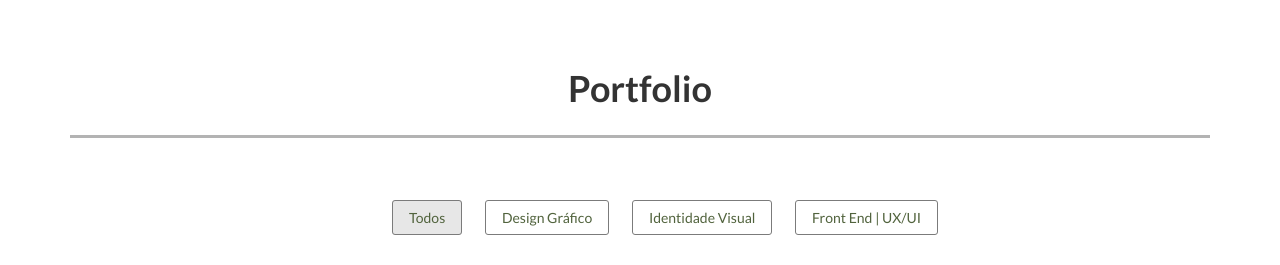
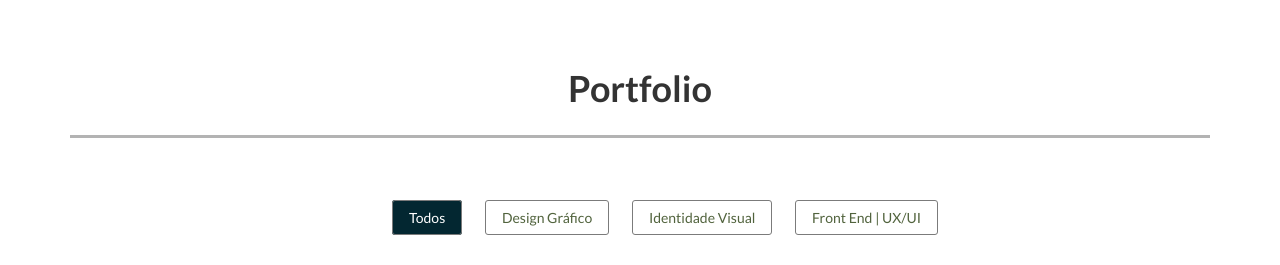
Before and after one commit to RobsonVinicius/robsondesigner, a PHP site: page / in a window 1280 px wide. Shown: the part 1761-2026 px from the top of the page. Run offline with PHP 8.4, Linux system fonts and the light colour scheme; some libraries are stand-ins or nearby versions.

Commit message:
animations buttons

```diff
--- a/css/style.css
+++ b/css/style.css
@@ -188,6 +188,16 @@ header p {
 	background-color: #0D394F;
 	color: #FFFFFF;
 }
+
+.btn-portfolio {
+	list-style: none;
+	transition: all 0.5s
+}
+
+.btn-portfolio:hover {
+	transform: scale(1.2);
+}
+
 /* Services Section */
 #services-section {
 	padding: 160px 0 200px 0; /*anteriormente 80 0 100 0 */
@@ -267,10 +277,12 @@ ol.type li a {
 	border-radius: 3px;
 }
 ol.type li a.active {
-	background: #e7e7e7;
+	background: #032731;
+	color: #ffffff;
 }
 ol.type li a:hover {
-	background: #F5F5F5;
+	background: #f1c40f;
+	color: #000000;
 }
 .isotope-item {
 	z-index: 2
--- a/index.html
+++ b/index.html
@@ -94,7 +94,7 @@
     <div class="front-image"></div>
     <h1 class="wow fadeInDown"><strong>Robson Vinicius <br> <span class="color">Designer</span></strong></h1>
     <p class="wow fadeInDown">Design Gráfico | UX/UI | Front End | SEO<br>Rankeie bem com estratégias de Marketing Digital<br><strong>S</strong>earch <strong>E</strong>ngine <strong>O</strong>ptimization: Otimização para buscas</p>
-    <a href="#works-section" target="_blank" class="btn btn-default btn-lg page-scroll wow fadeInUp" data-wow-delay="200ms">Portfolio</a>
+    <li class="btn-portfolio"><a href="#works-section" target="_blank" class="btn btn-default btn-lg page-scroll wow fadeInUp" data-wow-delay="200ms">Portfolio</a> </li>
   </div> <!--a href="#works-section-->
 </header>
 
@@ -141,10 +141,10 @@
       <ul class="cat">
         <li>
           <ol class="type">
-            <li><a href="#" data-filter="*" class="active">Todos</a></li>
-            <li><a href="#" data-filter=".web">Design Gráfico</a></li>
-            <li><a href="#" data-filter=".app">Identidade Visual</a></li>
-            <li><a href="#" data-filter=".branding">Front End | UX/UI</a></li>
+            <li class="btn-portfolio"><a href="#" data-filter="*" class="active">Todos</a></li>
+            <li class="btn-portfolio"><a href="#" data-filter=".web">Design Gráfico</a></li>
+            <li class="btn-portfolio"><a href="#" data-filter=".app">Identidade Visual</a></li>
+            <li class="btn-portfolio"><a href="#" data-filter=".branding">Front End | UX/UI</a></li>
           </ol>
         </li>
       </ul>
```
